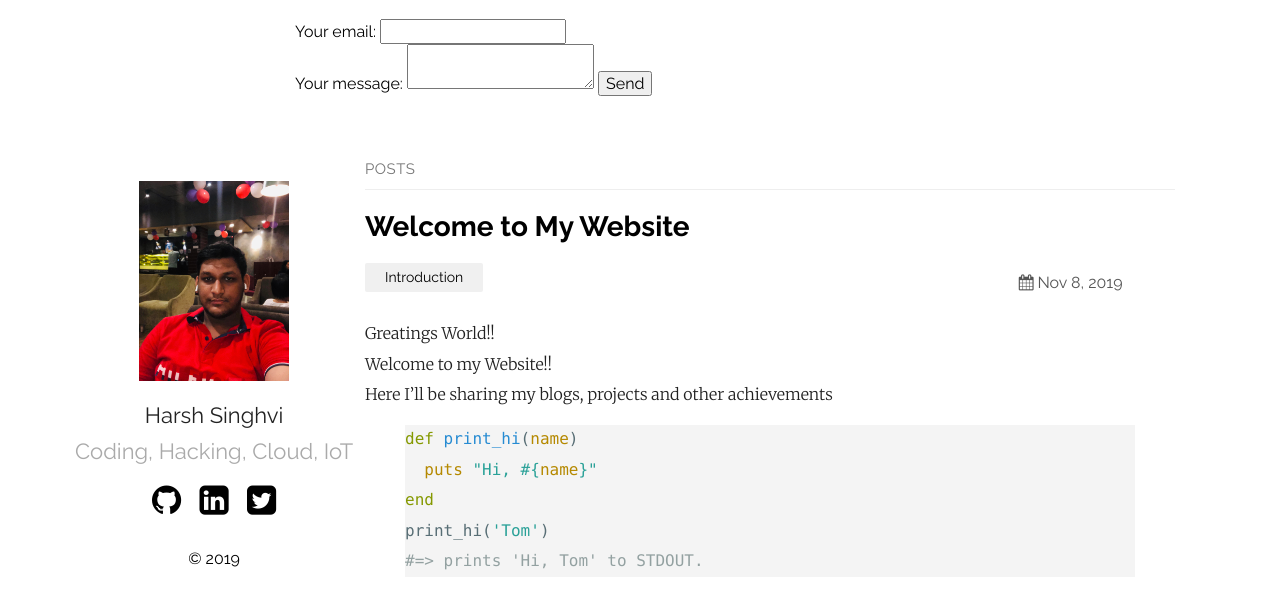
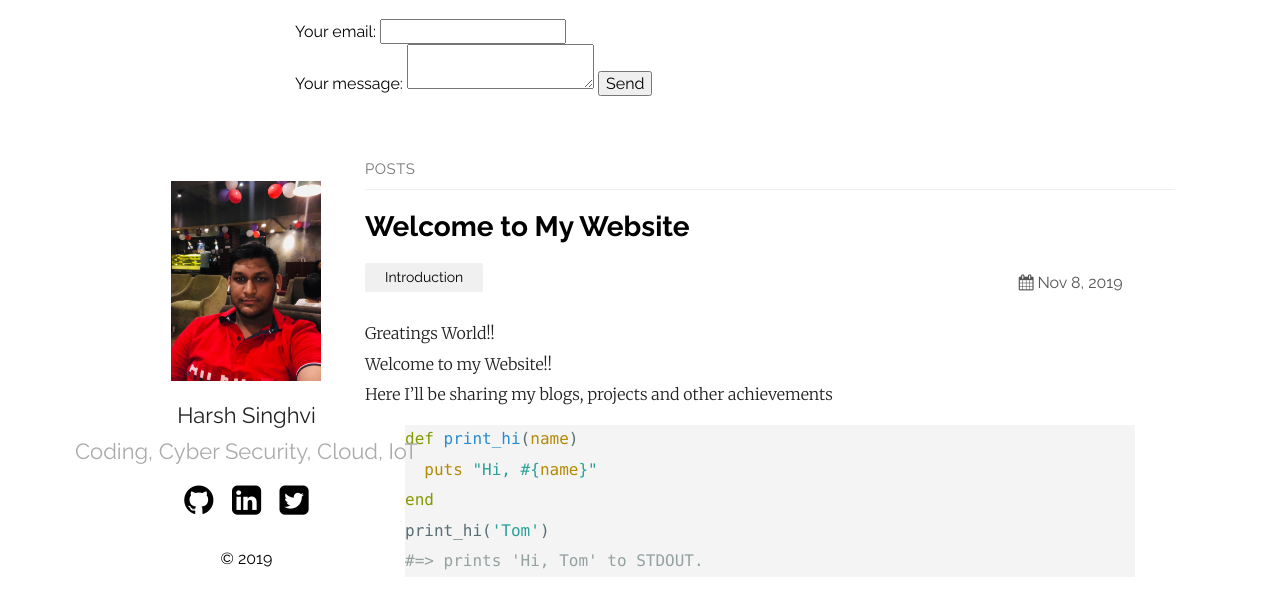
Before and after one commit to harshsinghvi/oldsite, a Jekyll site: the page built from index.md, in a window 1280 px wide. Shown: the top 609 px of the page. Built offline with Jekyll 4.4.1, drawn with Linux system fonts in a browser that asks for light colours.

Commit message:
Update _config.yml

```diff
--- a/_config.yml
+++ b/_config.yml
@@ -12,7 +12,7 @@ sass:
   sass_dir: _sass
 plainwhite:
   name: Harsh Singhvi
-  tagline: Coding, Hacking, Cloud, IoT
+  tagline: Coding, Cyber Security, Cloud, IoT
   date_format: "%b %-d, %Y"
   sitemap: true # set to true to generate sitemap.xml content
   analytics_id: UA-141565153-1
```
